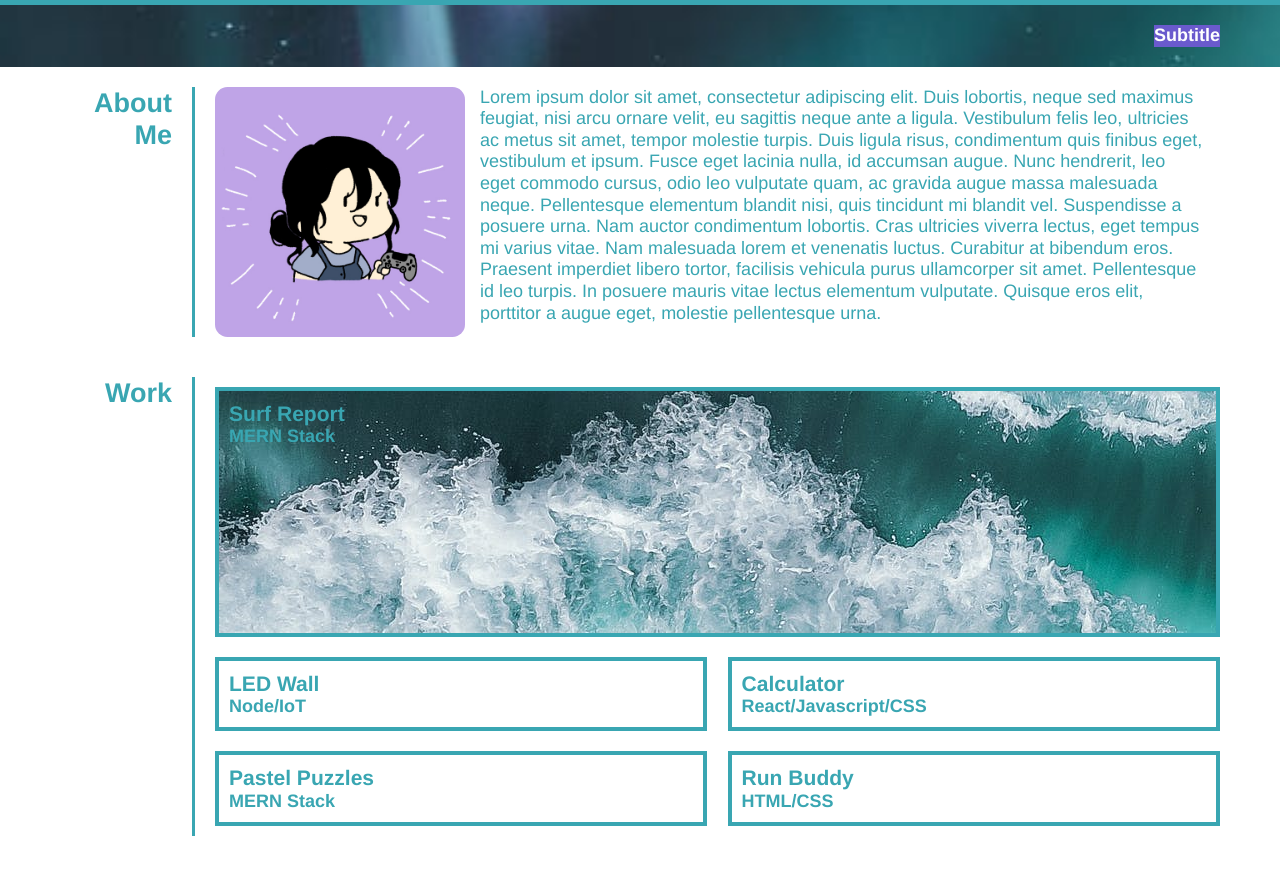
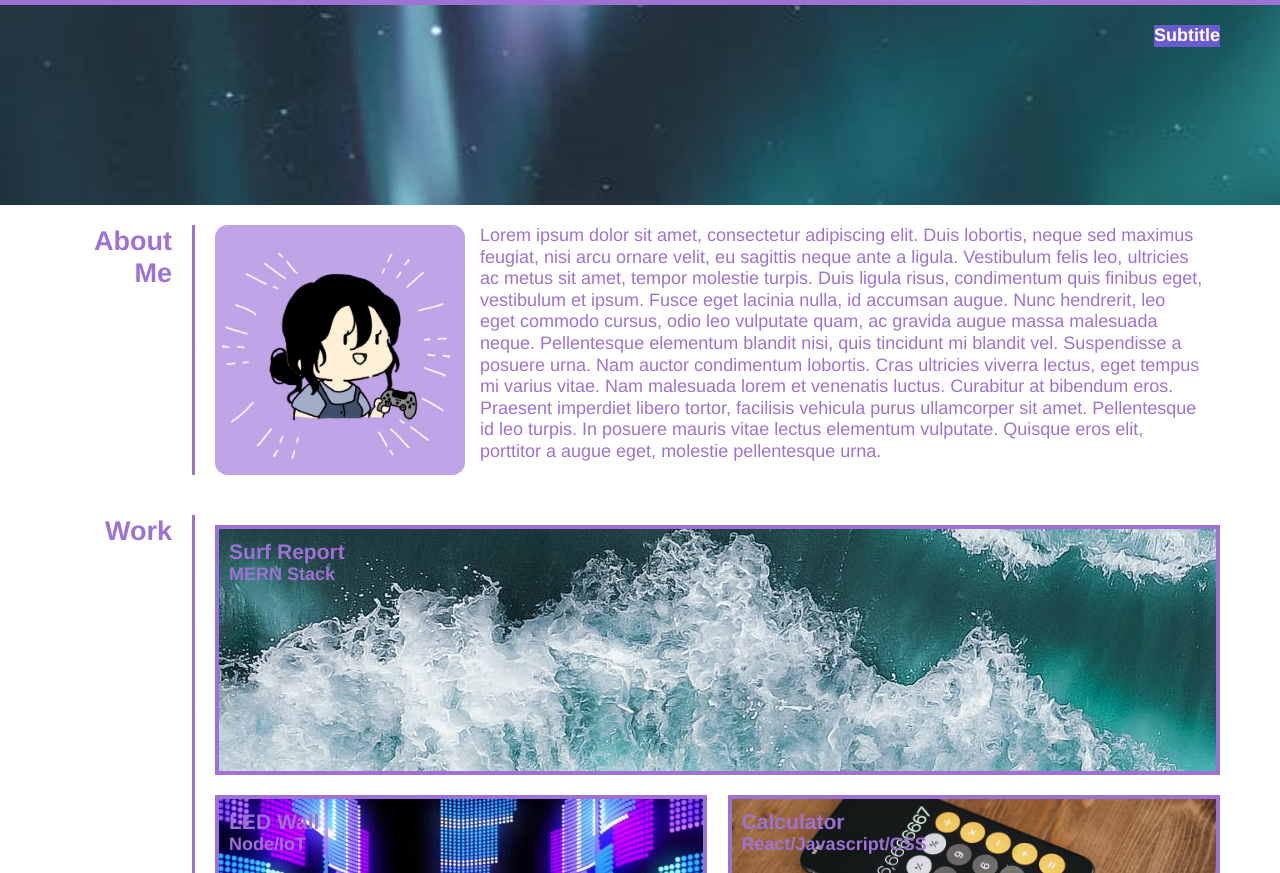
Before and after one commit to RosemarieHalim/02-challenge, a plain HTML site: page index.html in a window 1280 px wide. Shown: the part 77-950 px from the top of the page. Drawn offline with Linux system fonts and the light colour scheme.

Commit message:
added assets to code

```diff
--- a/assets/css/style.css
+++ b/assets/css/style.css
@@ -5,9 +5,9 @@
 }
 
 :root {
-    --primary-color: #fce138;
+    --primary-color: #fadcfa;
     --secondary-color: #024e76;
-    --tertiary-color: #39a6b2;
+    --tertiary-color: #9d72d4;
 }
 
 
@@ -87,13 +87,13 @@ section {
 .hero {
     background-image: url("../images/hero-bg.jpeg");
     background-size: cover;
-    background-position: center;
+    background-position: bottom;
     display: flex;
     justify-content: right;
     flex-wrap: wrap;
     align-items: flex-start;
-    background-attachment: fixed;
     background-position: 80%;
+    height: 200px;
 }
 
 .hero h2 {
@@ -154,10 +154,33 @@ section {
 }
 
 .projects {
+    height: 150px;
     width: 49%;
     padding: 10px;
     margin: 10px 0 10px 0;
     border: 4px solid var(--tertiary-color);
+}
+
+.wall {
+    background-image: url("../images/led-wall.jpg");
+    background-size: 100%;
+}
+
+.calculator {
+    background-image: url("../images/calculator.jpeg");
+    background-position: center;
+    background-size: 100%;
+}
+
+.puzzle {
+    background-image: url("../images/puzzle.jpeg");
+    background-size: 100%;
+}
+
+.run {
+    background-image: url("../images/run-buddy.jpg");
+    background-size: 100%;
+    background-position: bottom;
 }
 
 /* ------CONTACT SECTION------ */
```
